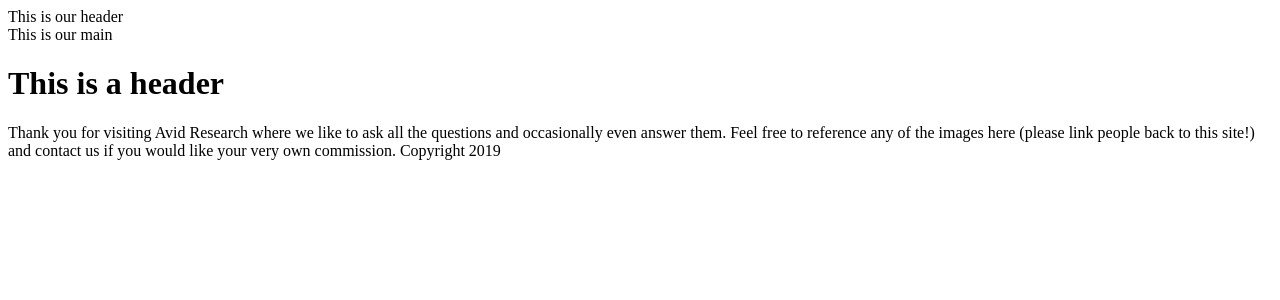
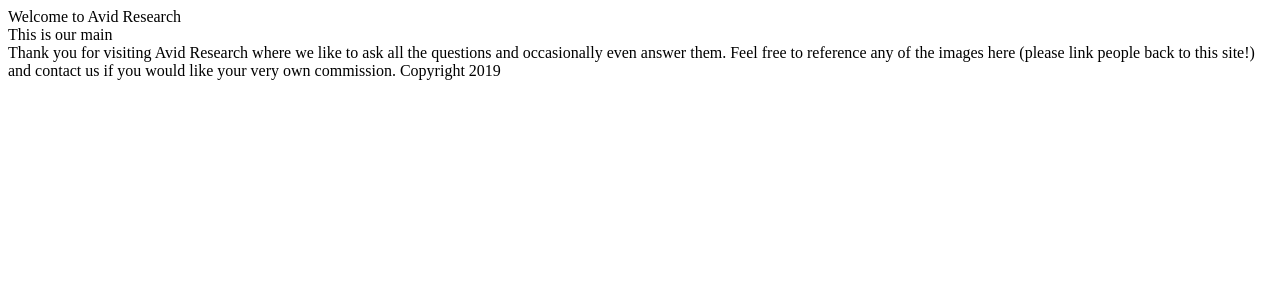
Before and after one commit to amtrav42/avidResearchReact, a React app: page / in a window 1280 px wide. Shown: the top 300 px of the page. Built offline with nearby package versions, Linux system fonts and the light colour scheme.

Commit message:
added Header and Main components

```diff
--- /dev/null
+++ b/src/components/Header/index.jsx
@@ -0,0 +1,12 @@
+import React, { Component } from "react";
+
+class Header extends Component {
+  render(){
+    return (
+      <header>
+        Welcome to Avid Research
+      </header>
+    );
+  }
+}
+export default Header;
--- /dev/null
+++ b/src/components/Main/index.jsx
@@ -0,0 +1,12 @@
+import React, { Component } from "react";
+
+class Main extends Component {
+  render(){
+    return (
+      <main>
+        This is our main
+      </main>
+    );
+  }
+}
+export default Main;
--- a/src/components/Template/index.jsx
+++ b/src/components/Template/index.jsx
@@ -1,14 +1,15 @@
 import React, { Component } from "react";
 import Footer from "../Footer";
+import Header from "../Header";
+import Main from "../Main";
 
 //Declare a class called Template, it's a prototype of the base react component//
 class Template extends Component {
   render(){
     return (
       <div>
-        <header>This is our header</header>
-        <main>This is our main</main>
-        <h1>This is a header</h1>
+        <Header/>
+        <Main/>
         <Footer/>
       </div>
     );
```
